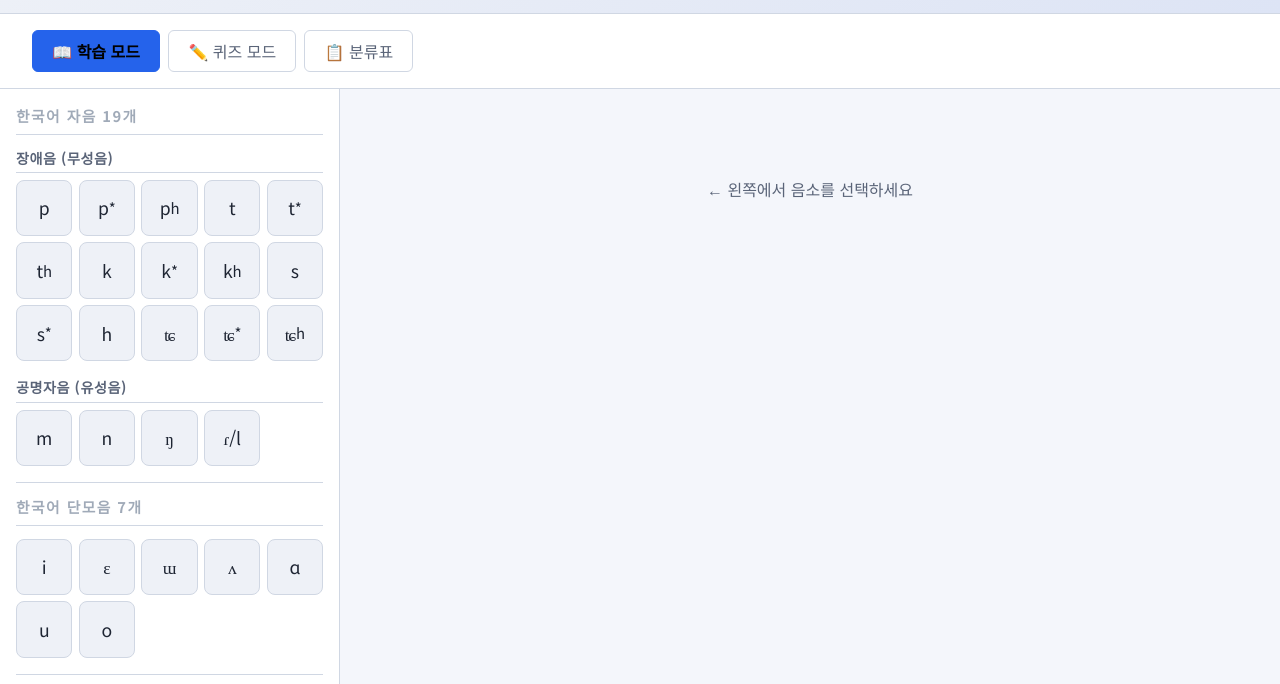
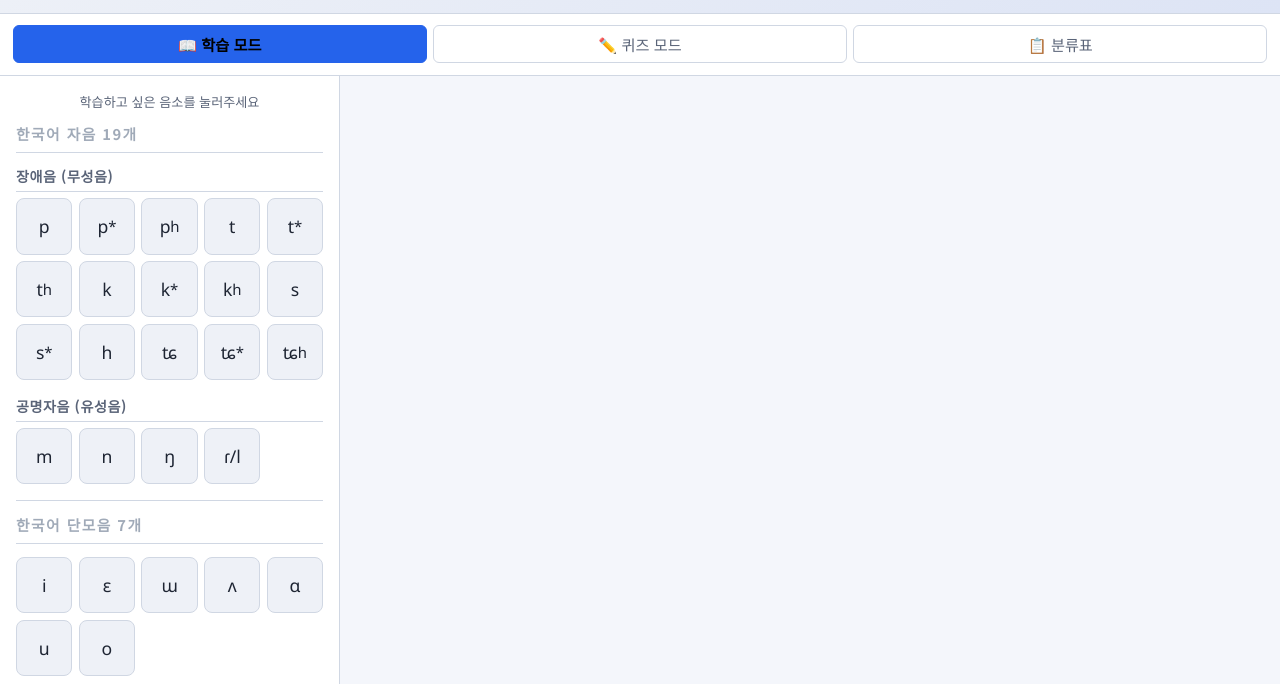
Before and after one commit to girinssam/koeran_phoneme, a plain HTML site: page index.html in a window 1280 px wide. Shown: the part 97-781 px from the top of the page. Drawn offline with Linux system fonts and the light colour scheme.

Commit message:
Add files via upload

```diff
--- a/index.html
+++ b/index.html
@@ -5,7 +5,7 @@
 <meta name="viewport" content="width=device-width, initial-scale=1.0">
 <title>자음과 모음의 특성 학습 사이트 | 조음음운장애</title>
 <style>
-  @import url('https://fonts.googleapis.com/css2?family=Noto+Serif+KR:wght@400;600;700&family=Noto+Sans+KR:wght@300;400;500;700&display=swap');
+  @import url('https://fonts.googleapis.com/css2?family=Noto+Serif+KR:wght@400;600;700&family=Noto+Sans+KR:wght@300;400;500;700&family=Noto+Sans:wght@400;500&display=swap');
 
   :root {
     --bg: #f4f6fb;
@@ -63,22 +63,25 @@
   /* MODE TABS */
   .mode-tabs {
     display: flex;
-    gap: 0.5rem;
-    padding: 1rem 2rem;
+    gap: 0.4rem;
+    padding: 0.7rem 0.8rem;
     background: var(--surface);
     border-bottom: 1px solid var(--border);
   }
 
   .mode-tab {
-    padding: 0.5rem 1.2rem;
+    padding: 0.45rem 0.7rem;
     border-radius: 6px;
     border: 1px solid var(--border);
     background: transparent;
     color: var(--text-muted);
     font-family: 'Noto Sans KR', sans-serif;
-    font-size: 1rem;
+    font-size: 0.95rem;
     cursor: pointer;
     transition: all 0.2s;
+    white-space: nowrap;
+    flex: 1;
+    text-align: center;
   }
 
   .mode-tab.active {
@@ -154,7 +157,7 @@
 
   /* IPA 버튼 — 자음/모음 공통 */
   .ipa-btn {
-    font-family: 'Noto Sans KR', 'Noto Serif KR', serif;
+    font-family: 'Noto Sans', 'Noto Sans KR', sans-serif;
     font-size: 1.1rem;
     letter-spacing: -0.01em;
   }
@@ -602,6 +605,7 @@
 <div class="main">
   <!-- Phoneme panel (always visible) -->
   <div class="phoneme-panel">
+    <p style="font-size:0.82rem; color:var(--text-muted); margin-bottom:0.8rem; text-align:center;">학습하고 싶은 음소를 눌러주세요</p>
     <h3>한국어 자음 19개</h3>
     <div class="phoneme-group-label">장애음 (무성음)</div>
     <div class="phoneme-grid" id="phoneme-grid-obstruent"></div>
@@ -623,9 +627,6 @@
     <!-- LEARN MODE -->
     <div class="mode-panel active" id="mode-learn">
       <div class="learn-layout" id="learn-content">
-        <div style="grid-column:1/-1; color:var(--text-muted); text-align:center; padding:3rem 0;">
-          ← 왼쪽에서 음소를 선택하세요
-        </div>
       </div>
     </div>
 
```
